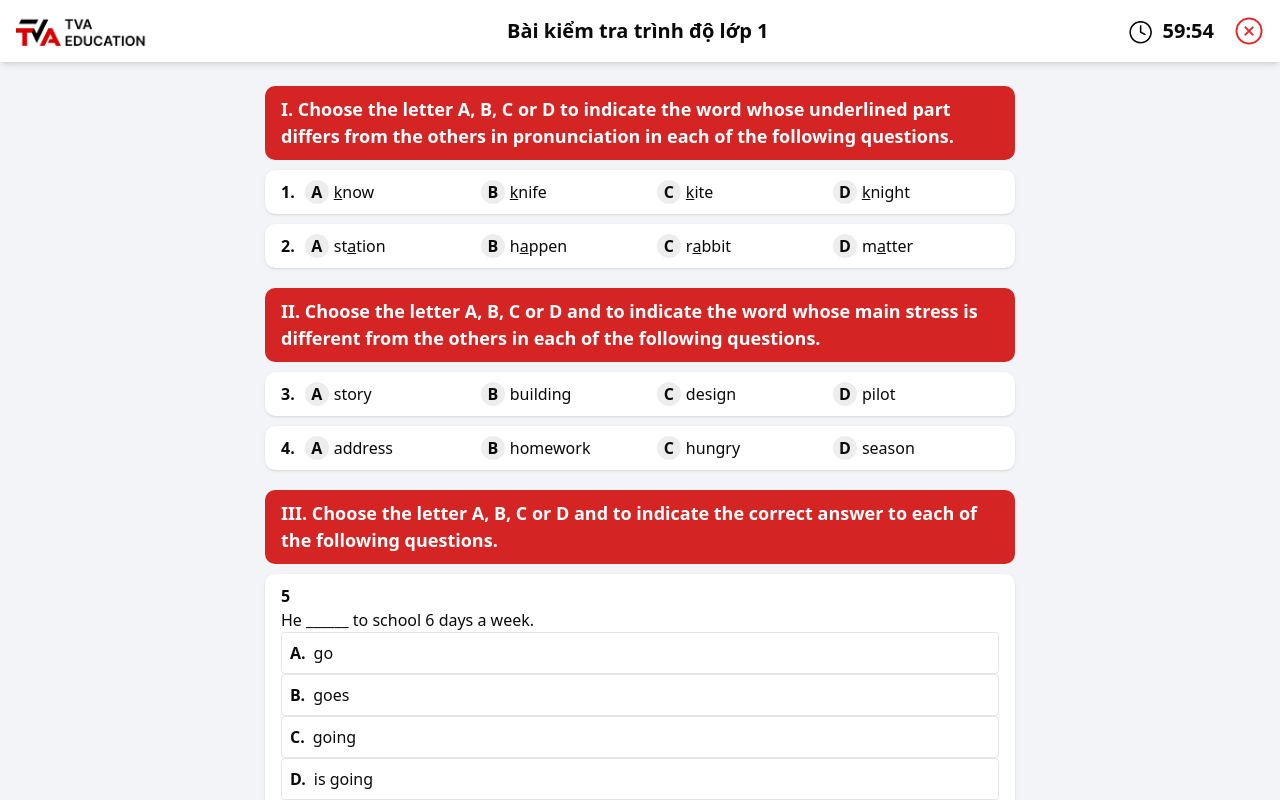
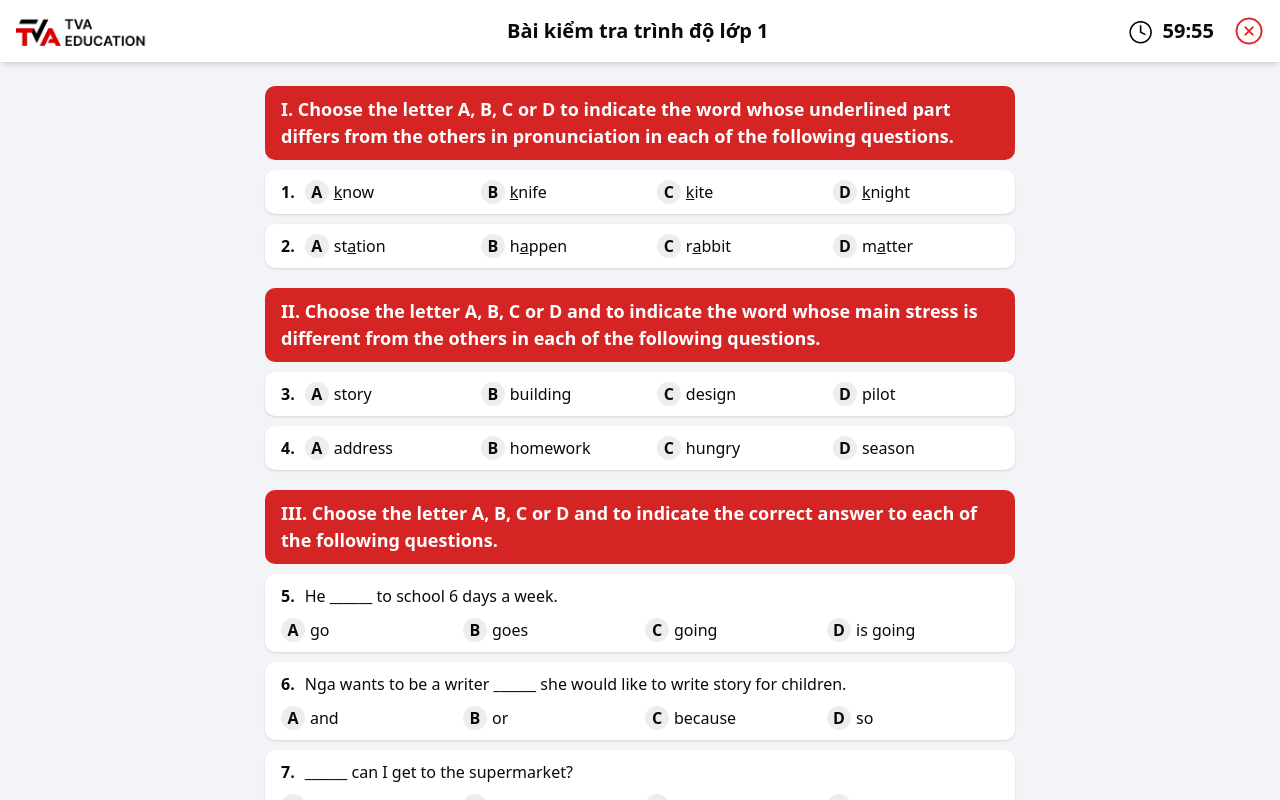
Before and after one commit to llvllrbabi10/tva-frontend, a Next.js app: page /kiem-tra-trinh-do/1 in a window 1280 px wide. Shown: the top 800 px of the page. Built offline with nearby package versions, Linux system fonts and the light colour scheme.

Commit message:
optimize logic

```diff
--- a/public/exams/entrance-test-1.json
+++ b/public/exams/entrance-test-1.json
@@ -89,9 +89,11 @@
                         {
                             "text": "t /pʊt/ (đặt, để)",
                             "bold": true
-                        },
+                        }
+                    ],
+                    [
                         {
-                            "text": " B. m"
+                            "text": "B. m"
                         },
                         {
                             "text": "u",
@@ -103,14 +105,19 @@
                     ],
                     [
                         {
-                            "text": "          C. c"
+                            "text": "C. c"
                         },
                         {
                             "text": "u",
                             "underline": true
                         },
                         {
-                            "text": "t /kʌt/ (cắt)  D. p"
+                            "text": "t /kʌt/ (cắt)"
+                        }
+                    ],
+                    [
+                        {
+                            "text": "D. p"
                         },
                         {
                             "text": "u",
--- a/src/app/(exam-page)/kiem-tra-trinh-do/[id]/_component/ExamComponent.tsx
+++ b/src/app/(exam-page)/kiem-tra-trinh-do/[id]/_component/ExamComponent.tsx
@@ -1,6 +1,6 @@
 "use client";
 
-import { useEffect, useState } from "react";
+import { useEffect } from "react";
 
 import { ExamInfo } from "../_model/model";
 import ExamRenderer from "./ExamRenderer";
@@ -17,16 +17,22 @@ import { RootState } from "@/redux/store";
 function ExamComponent({ id }: { id: string }) {
     const dispatch = useDispatch();
 
-    const { submitted } = useSelector(
+    const { examInfo, submitted } = useSelector(
         (state: RootState) => ({
+            examInfo: state.exam.examInfo,
             submitted: state.exam.submitted,
         }),
         shallowEqual
     );
 
-    const [isLoading, setIsLoading] = useState(true);
+    const isLoading = examInfo.id == "0";
 
     useEffect(() => {
+        if (examInfo.id == "0") {
+            getExamData(id);
+        }
+    }, []);
+
     const getExamData = async (id: string) => {
         const res = await fetch(`/exams/entrance-test-${id}.json`);
         if (!res.ok) {
@@ -35,11 +41,7 @@ function ExamComponent({ id }: { id: string }) {
         const examInformation: ExamInfo = await res.json();
         dispatch(setExamInfo(examInformation));
         dispatch(setTimeLeft((examInformation.duration ?? 0) * 60));
-            setIsLoading(false);
     };
-
-        getExamData(id);
-    }, []);
 
     const handleSubmit = () => {
         dispatch(setSubmitted(true));
--- a/src/app/(exam-page)/kiem-tra-trinh-do/[id]/_component/ExamHeader.tsx
+++ b/src/app/(exam-page)/kiem-tra-trinh-do/[id]/_component/ExamHeader.tsx
@@ -5,22 +5,18 @@ import Image from "next/image";
 import { useEffect, useRef } from "react";
 
 import { shallowEqual, useDispatch, useSelector } from "react-redux";
-import {
-    setTimeLeft,
-    setSubmitted,
-    setIsRunning,
-} from "@/redux/slices/examSlice";
+import { setTimeLeft, setSubmitted } from "@/redux/slices/examSlice";
 import { RootState } from "@/redux/store";
 
 import { Logo, LogoShort, Clock, XCircel } from "@images/assets";
 
 function ExamHeader() {
     const dispatch = useDispatch();
-    const { examInfo, timeLeft, isRunning } = useSelector(
+    const { examInfo, timeLeft, submitted } = useSelector(
         (state: RootState) => ({
             examInfo: state.exam.examInfo,
             timeLeft: state.exam.timeLeft,
-            isRunning: state.exam.isRunning,
+            submitted: state.exam.submitted,
         }),
         shallowEqual
     );
@@ -28,21 +24,21 @@ function ExamHeader() {
     const timerRef = useRef<NodeJS.Timeout | null>(null);
     const examTitle = examInfo.title || "Bài kiểm tra";
 
-    // count down
+    // countdown
     useEffect(() => {
-        if (isRunning && timeLeft > 0) {
+        // Nếu chưa nộp và còn thời gian thì countdown
+        if (!submitted && timeLeft > 0) {
             timerRef.current = setTimeout(() => {
                 const newTimeLeft = timeLeft - 1;
                 dispatch(setTimeLeft(newTimeLeft));
             }, 1000);
-        } else if (timeLeft === 0 && isRunning) {
+        } else if (timeLeft === 0 && !submitted) {
             dispatch(setSubmitted(true));
-            dispatch(setIsRunning(false));
         }
         return () => {
             if (timerRef.current) clearTimeout(timerRef.current);
         };
-    }, [timeLeft, isRunning]);
+    }, [timeLeft, submitted]);
 
     // format seconds to mm:ss
     const formatTime = (seconds: number) => {
--- a/src/app/(exam-page)/kiem-tra-trinh-do/[id]/_component/Question.tsx
+++ b/src/app/(exam-page)/kiem-tra-trinh-do/[id]/_component/Question.tsx
@@ -1,7 +1,11 @@
+"use client";
+
+import { useEffect, useRef, useState } from "react";
 import {
     EssayQuestion,
     MultipleChoiceQuestion,
     Question,
+    Option,
     RichTextBlock,
 } from "../_model/model";
 import RichText from "./RichText";
@@ -19,139 +23,148 @@ export default function QuestionRenderer({
     onAnswerChange,
     submitted,
 }: Props) {
-    const renderContent = (blocks: RichTextBlock[][]) =>
-        blocks.map((line, index) => (
-            <div key={index}>
-                <RichText content={line} />
-            </div>
-        ));
-
     if (data.questionType === 1) {
         const q = data as MultipleChoiceQuestion;
 
-        if (q.questionContent?.length) {
-            return (
-                <div className="mt-[10px] px-[16px] py-[10px] rounded-[10px] bg-white shadow-sm">
-                    <div className="font-semibold">{q.label}</div>
-                    {q.questionContent && renderContent(q.questionContent)}
-                    <div>
-                        {q.options.map((opt) => {
+        const getBgQuestion = () => {
+            if (!submitted) {
+                return "bg-white";
+            }
+            if (q.correctAnswer === userAnswer) {
+                return "bg-[#d3f2cc]";
+            }
+            if (q.correctAnswer !== userAnswer) {
+                return "bg-[#f5dfdf]";
+            }
+            return "bg-white";
+        };
+
+        const getStyleLabelOption = (opt: Option) => {
             const isSelected = userAnswer === opt.label;
-                            const isCorrect =
-                                submitted && q.correctAnswer === opt.label;
-                            const isWrong =
-                                submitted && isSelected && !isCorrect;
+            const isCorrect = submitted && q.correctAnswer === opt.label;
+            const isWrong = submitted && isSelected && !isCorrect;
+
+            if (!isSelected && !submitted) {
+                return "bg-[#ededed]";
+            }
+            if (isSelected && !submitted) {
+                return "bg-[#2850d4] text-white";
+            }
+            if (isCorrect) {
+                return "bg-[#62b002] text-white";
+            }
+            if (isWrong) {
+                return "bg-[#e34f4f] text-white";
+            }
+            return "";
+        };
+
+        const OptionGrid = ({ q }: { q: MultipleChoiceQuestion }) => {
+            const optionRefs = useRef<(HTMLDivElement | null)[]>([]);
+            const [colClass, setColClass] = useState("grid-cols-1");
+
+            useEffect(() => {
+                if (!optionRefs.current.length) return;
+
+                const maxWidth = optionRefs.current.reduce((max, el) => {
+                    if (el) {
+                        let width = 0;
+                        if (el.children) {
+                            for (let i = 0; i < el.children.length; i++) {
+                                const child = el.children[i] as HTMLElement;
+                                width += child.getBoundingClientRect().width;
+                            }
+                        } else {
+                            width = el.getBoundingClientRect().width;
+                        }
+
+                        return Math.max(max, width);
+                    }
+                    return max;
+                }, 0);
+
+                let maxAreaWidth = 0;
+                const screenWidth = window.innerWidth;
+                if (screenWidth > 768) {
+                    maxAreaWidth = 750;
+                } else {
+                    maxAreaWidth = Math.min(
+                        screenWidth - 64, // 16px padding on each side
+                        500
+                    );
+                }
+
+                if (maxWidth > maxAreaWidth / 2.5) {
+                    setColClass("grid-cols-1");
+                } else if (maxWidth > maxAreaWidth / 5) {
+                    setColClass("grid-cols-2");
+                } else {
+                    setColClass("grid-cols-4");
+                }
+            }, [q]);
 
             return (
+                <div className={`grid ${colClass} flex-1 gap-[10px]`}>
+                    {q.options.map((opt, index) => (
                         <div
                             key={opt.label}
-                                    className={`flex items-start gap-2 p-2 rounded cursor-pointer border
-                              ${
-                                  isCorrect
-                                      ? "bg-green-100 border-green-600"
-                                      : ""
-                              }
-                              ${isWrong ? "bg-red-100 border-red-600" : ""}
-                              ${
-                                  isSelected && !submitted
-                                      ? "bg-blue-100 border-blue-600"
-                                      : ""
-                              }
-                            `}
+                            ref={(el) => {
+                                optionRefs.current[index] = el;
+                            }}
+                            className="flex gap-[5px] rounded-full cursor-pointer"
                             onClick={() =>
-                                        !submitted &&
-                                        onAnswerChange(q.id, opt.label)
+                                !submitted && onAnswerChange(q.id, opt.label)
                             }
                         >
-                                    <span className="font-bold">
-                                        {opt.label}.
+                            <span
+                                className={`
+                                    flex justify-center items-center
+                                    w-[24px] h-[24px] font-[600] px-[6px] rounded-full
+                                    ${getStyleLabelOption(opt)}`}
+                            >
+                                {opt.label}
                             </span>
+
                             <RichText content={opt.content} />
                         </div>
-                            );
-                        })}
-                    </div>
-                    {submitted && q.explain && (
-                        <div className="mt-2 text-sm text-gray-600">
-                            <strong>Giải thích:</strong>
-                            {renderContent(q.explain.content)}
-                        </div>
-                    )}
+                    ))}
                 </div>
             );
-        } else {
+        };
+
         return (
             <>
                 <div
-                        className={`flex mt-[10px] px-[16px] py-[10px] gap-[10px] rounded-[10px]  shadow-sm
+                    className={`
+                            flex
                             ${
-                            !submitted
-                                ? "bg-white"
-                                : q.correctAnswer === userAnswer
-                                ? "bg-[#d3f2cc]"
-                                : "bg-[#f5dfdf]"
-                        }`}
+                                q.questionContent?.length
+                                    ? "flex-col gap-[10px]"
+                                    : "flex-row"
+                            }
+                            mt-[10px]
+                            px-[16px]
+                            py-[10px]
+                            rounded-[10px]
+                            shadow-sm
+                            ${getBgQuestion()}`}
                 >
-                        <div className="md:font-[700] font-[600]">
+                    <div className="flex">
+                        <div className="md:font-[700] font-[600] mr-[10px]">
                             {q.label}.
                         </div>
-                        <div className="grid md:grid-cols-4 grid-cols-2 flex-1 gap-[10px]">
-                            {q.options.map((opt) => {
-                                const isSelected = userAnswer === opt.label;
-                                const isCorrect =
-                                    submitted && q.correctAnswer === opt.label;
-                                const isWrong =
-                                    submitted && isSelected && !isCorrect;
-
-                                return (
-                                    <div
-                                        key={opt.label}
-                                        className={`flex gap-[5px] rounded-full cursor-pointer`}
-                                        onClick={() =>
-                                            !submitted &&
-                                            onAnswerChange(q.id, opt.label)
-                                        }
-                                    >
-                                        <span
-                                            className={`flex justify-center items-center w-[24px] h-[24px] font-[600] px-[6px] rounded-full
-                                            ${
-                                                !isSelected && !submitted
-                                                    ? "bg-[#ededed]"
-                                                    : ""
-                                            }
-                                               ${
-                                                   isSelected && !submitted
-                                                       ? "bg-[#2850d4] text-white"
-                                                       : ""
-                                               }
-                                            ${
-                                                isCorrect
-                                                    ? "bg-[#62b002] text-white"
-                                                    : ""
-                                            }
-                                            ${
-                                                isWrong
-                                                    ? "bg-[#e34f4f] text-white"
-                                                    : ""
-                                            }`}
-                                        >
-                                            {opt.label}
-                                        </span>
-                                        <RichText content={opt.content} />
+                        {q.questionContent && renderContent(q.questionContent)}
                     </div>
-                                );
-                            })}
-                        </div>
+                    {OptionGrid({ q })}
                 </div>
                 {submitted && q.explain && (
-                        <div className="mt-2 text-sm text-gray-600">
+                    <div className="mt-[5px] px-[16px] py-[10px] text-sm  bg-[#f7ffbe] rounded-[10px]">
                         <strong>Giải thích:</strong>
                         {renderContent(q.explain.content)}
                     </div>
                 )}
             </>
         );
-        }
     }
 
     const q = data as EssayQuestion;
@@ -180,3 +193,11 @@ export default function QuestionRenderer({
         </div>
     );
 }
+
+const renderContent = (blocks: RichTextBlock[][]) => {
+    return blocks.map((line, index) => (
+        <div key={index}>
+            <RichText content={line} />
+        </div>
+    ));
+};
--- a/src/redux/slices/examSlice.ts
+++ b/src/redux/slices/examSlice.ts
@@ -7,7 +7,6 @@ export interface ExamState {
     userAnswers: Record<string, string>;
     submitted: boolean;
     timeLeft: number;
-    isRunning: boolean;
 }
 
 const initialState: ExamState = {
@@ -17,8 +16,7 @@ const initialState: ExamState = {
     },
     userAnswers: {},
     submitted: false,
-    timeLeft: 60,
-    isRunning: true,
+    timeLeft: 0,
 };
 
 export const examSlice = createSlice({
@@ -38,14 +36,10 @@ export const examSlice = createSlice({
         setTimeLeft: (state, action) => {
             state.timeLeft = action.payload;
         },
-        setIsRunning: (state, action) => {
-            state.isRunning = action.payload;
-        },
         resetExam: (state) => {
             state.userAnswers = {};
             state.submitted = false;
             state.timeLeft = 0;
-            state.isRunning = true;
         },
     },
 });
@@ -55,7 +49,6 @@ export const {
     setUserAnswers,
     setSubmitted,
     setTimeLeft,
-    setIsRunning,
     resetExam,
 } = examSlice.actions;
 export const examState = (state: RootState) => state.exam; // Lấy state exam từ store
```
Lines whose indentation alone changed are shown as unchanged.
